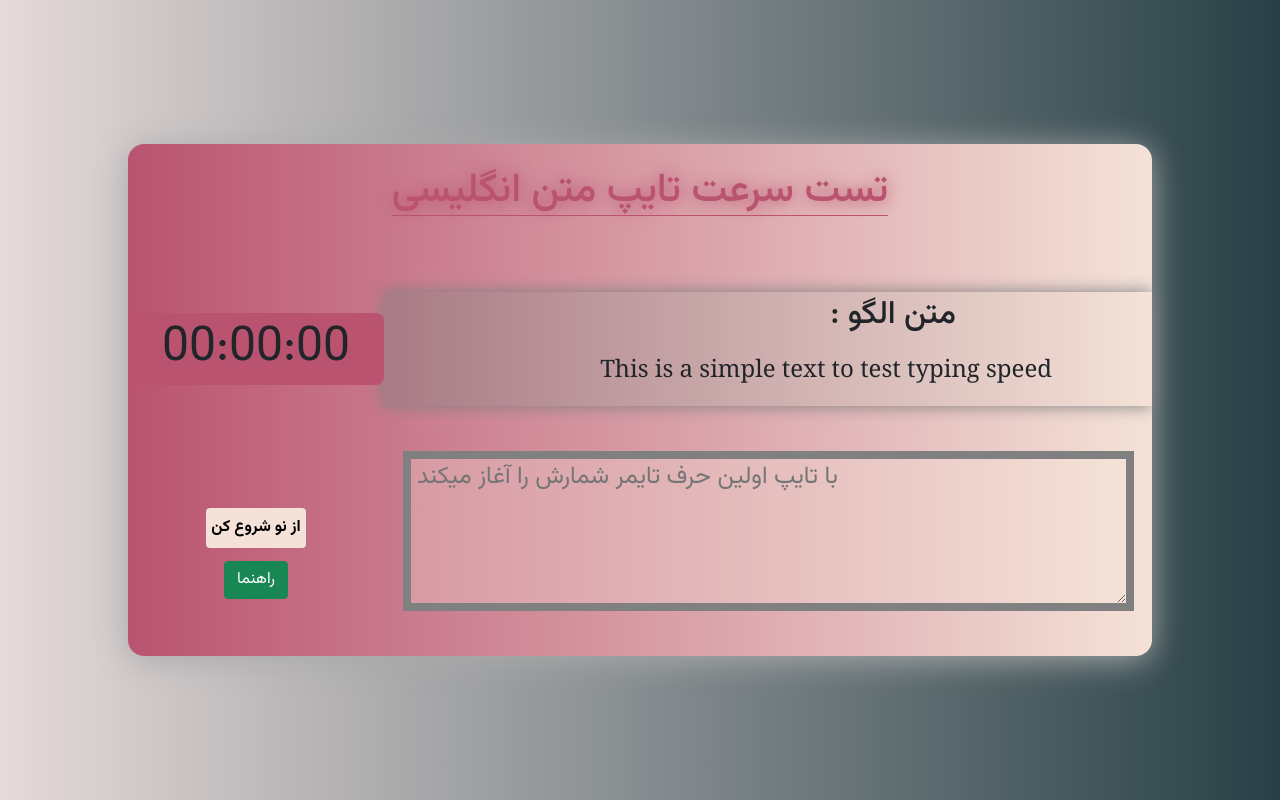
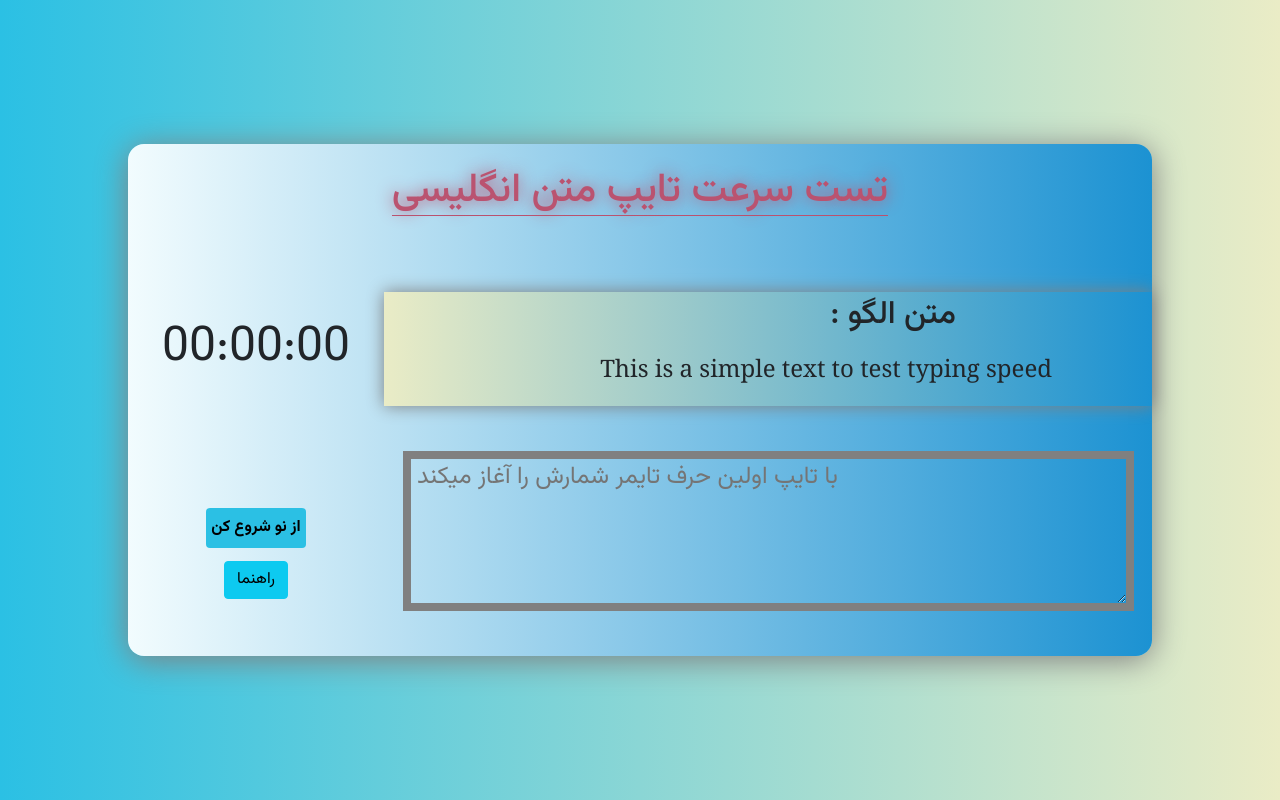
Before and after one commit to SiamakBagheri/Typing-Speed-Test, a plain HTML site: page Index.html in a window 1280 px wide. Drawn offline with nearby package versions, Linux system fonts and the light colour scheme.

Commit message:
Typing Speed Test

```diff
--- a/Index.html
+++ b/Index.html
@@ -64,7 +64,7 @@
                     <button id="btn-reset">از نو شروع کن</button>
 
                     <!-- Button trigger modal -->
-                    <button type="button" class="btn btn-success" data-bs-toggle="modal" data-bs-target="#exampleModal">
+                    <button type="button" class="btn btn-info" data-bs-toggle="modal" data-bs-target="#exampleModal">
                     راهنما
                     </button>
 
--- a/assets/css/Style.css
+++ b/assets/css/Style.css
@@ -6,7 +6,7 @@
 
 body {
     font-family: Vazirmatn;
-    background: linear-gradient(to right, #e6dada, #274046);
+    background: linear-gradient(to right, #2BC0E4, #EAECC6);
     background-position: center;
     background-repeat: no-repeat;
     background-size: cover;
@@ -27,7 +27,7 @@ main#main {
 /* داخله */
 
 div.TypingSpeedTest {
-    background: linear-gradient(to right, #ba5370, #f4e2d8);
+    background: linear-gradient(to left, #1c92d2, #f2fcfe);
     width: 1024px;
     height: 512px;
     display: inline-flex;
@@ -35,7 +35,7 @@ div.TypingSpeedTest {
     justify-content: center;
     align-items: center;
     border-radius: 1rem;
-    box-shadow: 0 0.25rem 2rem darkgray;
+    box-shadow: 0 0.25rem 2rem gray;
 }
 
 
@@ -76,7 +76,7 @@ section.test-text__clock-timer {
 }
 
 div#pattern {
-    background: linear-gradient(to right, #a87b85, #f4e2d8);
+    background: linear-gradient(to left, #1c92d2, #EAECC6);
     width: 75%;
     display: inline-flex;
     flex-direction: column;
@@ -99,11 +99,9 @@ div#pattern p {
 
 div.clock {
     width: 25%;
-    background-color: #ba5370;
     display: inline-flex;
     align-items: center;
     justify-content: center;
-    border-radius: 0.50rem;
 }
 
 div.timer {
@@ -129,7 +127,7 @@ div.test-wrapper {
 }
 
 textarea#test-area {
-    background: linear-gradient(to right, #d79aa3, #f4e2d8);
+    background: none;
     font-size: 1.5rem;
     border: 0.5rem solid gray;
     direction: ltr;
@@ -146,7 +144,7 @@ div.btn-reset {
 
 button#btn-reset {
     font-family: Vazirmatn;
-    background-color: #f4e2d8;
+    background-color: #2BC0E4;
     padding: 0.5rem 0;
     font-size: 1rem;
     font-weight: bold;
@@ -173,7 +171,6 @@ button#btn-reset:active {
 
 button#btn-help {
     font-family: Vazirmatn;
-    background-color: #f4e2d8;
     padding: 0.5rem 0;
     font-size: 1rem;
     font-weight: bold;
```
